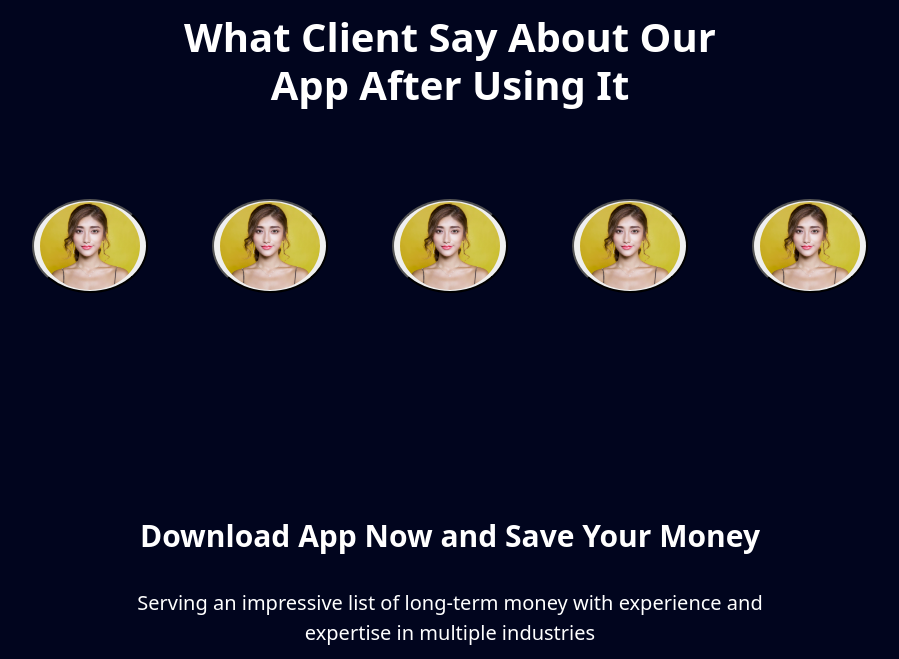
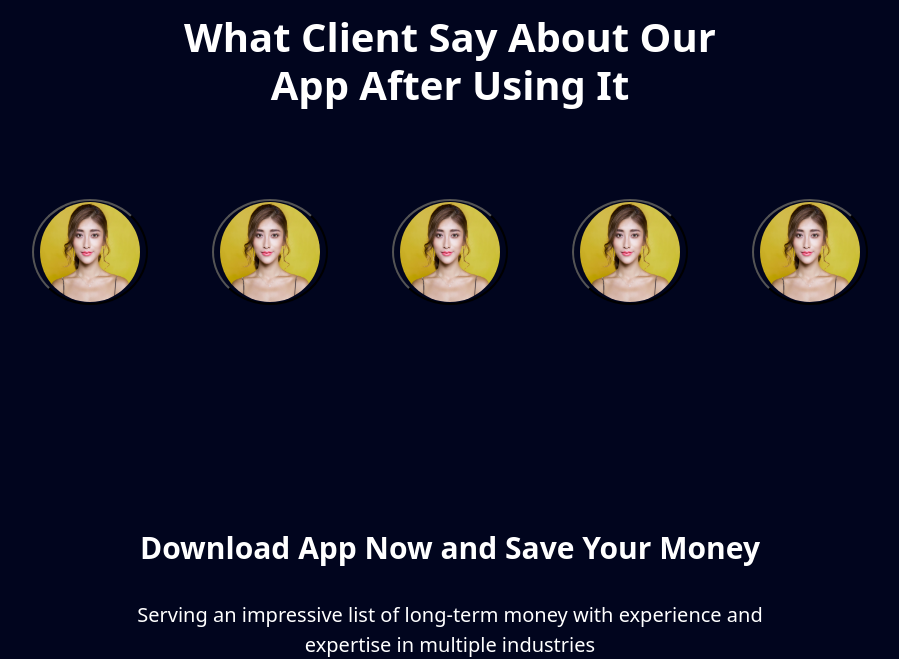
Before and after one commit to Zoetatua/project, a plain HTML site: page index.html in a window 1280 px wide. Shown: the part 2432-3091 px from the top of the page, without its empty margins (190-1089 px from the left). Drawn offline with nearby package versions, Linux system fonts and the light colour scheme.

Commit message:
Update uth.css

```diff
--- a/uth.css
+++ b/uth.css
@@ -250,10 +250,13 @@ textarea{
 
 button > img{
     width: 100px;
+    height: 100px;
     border-radius: 100%;
 }
 
 .buttt{
+    background-color: transparent;
     border-radius: 100%;
     margin: 30px;
+    box-shadow: none;
 }
```
